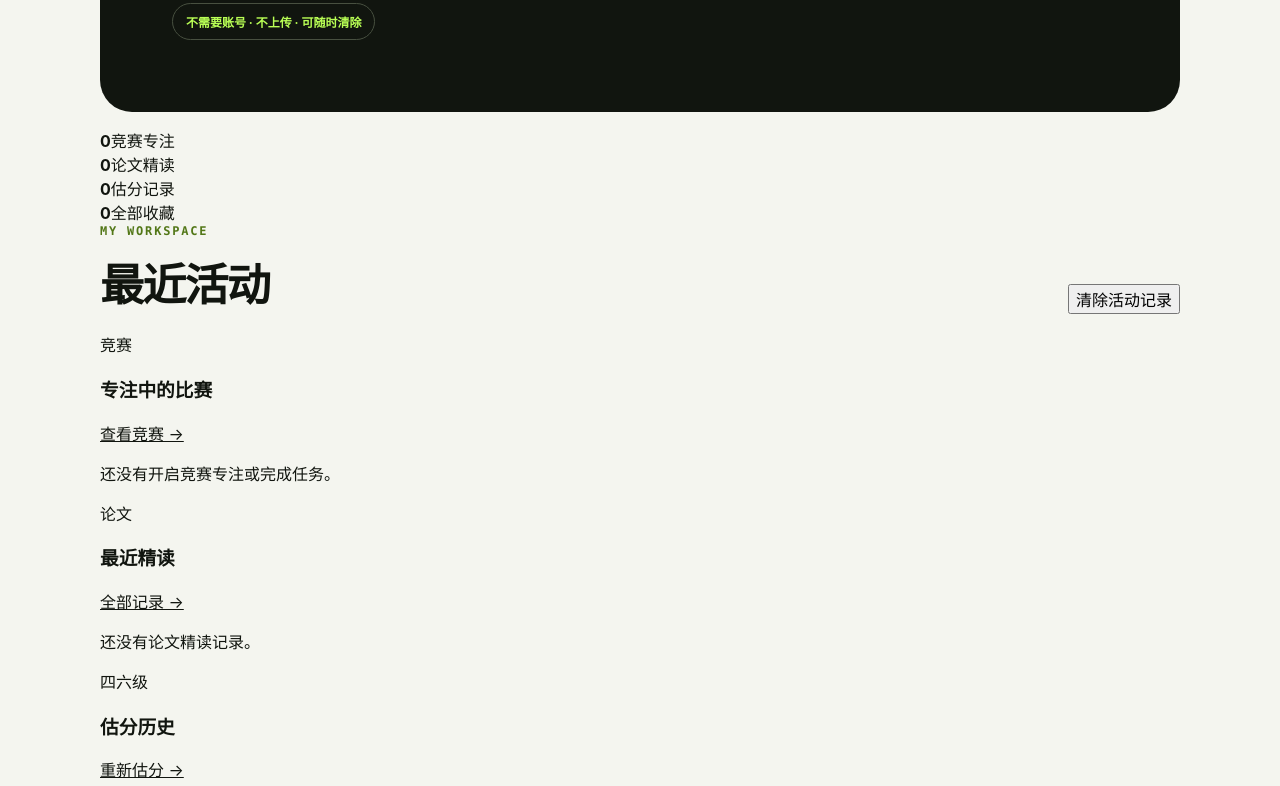
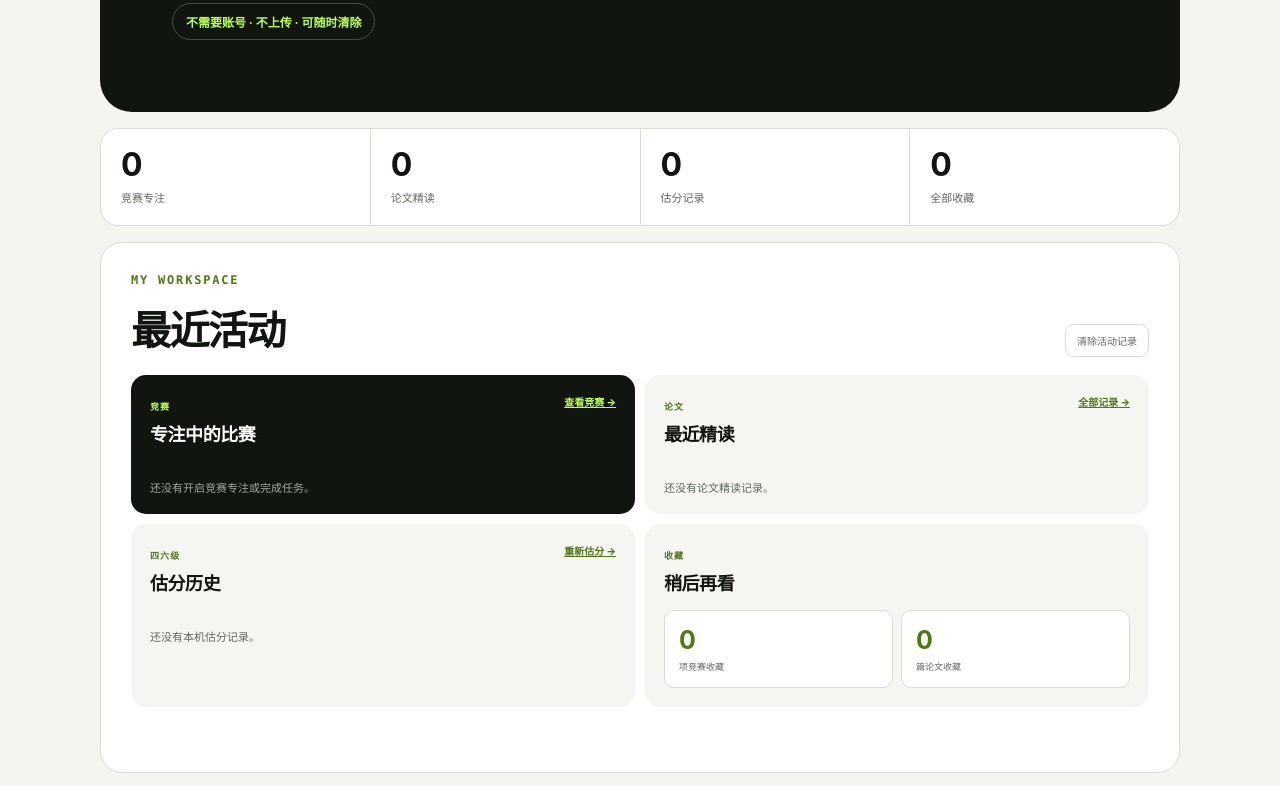
Before and after one commit to nadiriyesteinmeier-cell/fzu-competition-radar, a plain HTML site: page profile.html in a window 1280 px wide. Shown: the part 432-1218 px from the top of the page. Drawn offline with Linux system fonts and the light colour scheme.

Commit message:
Update styles.css for unified student dashboard

```diff
--- a/styles.css
+++ b/styles.css
@@ -464,6 +464,41 @@ footer { display: flex; justify-content: space-between; gap: 15px; max-width: 11
 .profile-benefits span { padding: 6px 8px; color: #cbd2c6; background: #30372c; border-radius: 99px; font-size: 9px; }
 .profile-preview .copy-status { color: var(--lime); }
 .profile-next { margin-top: 16px; }
+.profile-dashboard { display: grid; grid-template-columns: repeat(4, minmax(0, 1fr)); gap: 1px; margin: 16px 0; overflow: hidden; background: var(--line); border: 1px solid var(--line); border-radius: 18px; }
+.profile-stat { padding: 20px; background: white; }
+.profile-stat strong, .profile-stat span { display: block; }
+.profile-stat strong { font-size: 32px; line-height: 1; letter-spacing: -.04em; }
+.profile-stat span { margin-top: 8px; color: var(--muted); font-size: 11px; }
+.workspace-section { margin: 16px 0; padding: clamp(20px, 3vw, 30px); background: white; border: 1px solid var(--line); border-radius: var(--radius); }
+.workspace-section .section-head h2 { font-size: clamp(28px, 4vw, 40px); }
+.workspace-clear { padding: 8px 11px; color: var(--muted); background: transparent; border: 1px solid var(--line); border-radius: 9px; font-size: 10px; cursor: pointer; }
+.workspace-grid { display: grid; grid-template-columns: 1fr 1fr; gap: 10px; }
+.workspace-card { min-width: 0; padding: 19px; background: #f5f6f2; border-radius: 15px; }
+.workspace-focus { color: white; background: var(--ink); }
+.workspace-card-head { display: flex; justify-content: space-between; gap: 12px; align-items: flex-start; }
+.workspace-card-head span { color: var(--lime-dark); font: 800 9px/1.2 ui-monospace, SFMono-Regular, Consolas, monospace; letter-spacing: .12em; }
+.workspace-focus .workspace-card-head span { color: var(--lime); }
+.workspace-card-head h3 { margin: 6px 0 0; font-size: 18px; letter-spacing: -.025em; }
+.workspace-card-head > a { flex: 0 0 auto; color: var(--lime-dark); font-size: 10px; font-weight: 800; }
+.workspace-focus .workspace-card-head > a { color: var(--lime); }
+.workspace-list { display: grid; gap: 1px; margin-top: 15px; overflow: hidden; background: var(--line); border-radius: 9px; }
+.workspace-focus .workspace-list { background: #394035; }
+.workspace-list > div { display: flex; justify-content: space-between; gap: 10px; align-items: center; min-width: 0; padding: 11px 12px; background: white; }
+.workspace-focus .workspace-list > div { background: #1b2118; }
+.workspace-list > div > div { min-width: 0; }
+.workspace-list strong, .workspace-list span { display: block; overflow: hidden; white-space: nowrap; text-overflow: ellipsis; }
+.workspace-list strong { font-size: 11px; }
+.workspace-list span { margin-top: 4px; color: var(--muted); font-size: 9px; }
+.workspace-focus .workspace-list span { color: #9fa89a; }
+.workspace-list a { flex: 0 0 auto; color: var(--lime-dark); font-size: 9px; font-weight: 850; }
+.workspace-focus .workspace-list a { color: var(--lime); }
+.workspace-empty { margin: 18px 0 0; color: var(--muted); font-size: 11px; }
+.workspace-focus .workspace-empty { color: #9fa89a; }
+.collection-links { display: grid; grid-template-columns: 1fr 1fr; gap: 8px; margin-top: 15px; }
+.collection-links a { padding: 14px; color: var(--ink); background: white; border: 1px solid var(--line); border-radius: 10px; text-decoration: none; }
+.collection-links strong, .collection-links span { display: block; }
+.collection-links strong { color: var(--lime-dark); font-size: 25px; }
+.collection-links span { margin-top: 5px; color: var(--muted); font-size: 9px; }
 
 @media (max-width: 760px) {
   .pro-teaser { align-items: flex-start; flex-direction: column; padding: 20px; }
@@ -477,6 +512,8 @@ footer { display: flex; justify-content: space-between; gap: 15px; max-width: 11
   .sprint-grid { grid-template-columns: repeat(2, minmax(0, 1fr)); }
   .action-steps li { grid-template-columns: 1fr; gap: 5px; }
   .validation-card, .profile-preview { position: static; }
+  .profile-dashboard { grid-template-columns: 1fr 1fr; }
+  .workspace-grid { grid-template-columns: 1fr; }
 }
 
 @media (max-width: 440px) {
```
